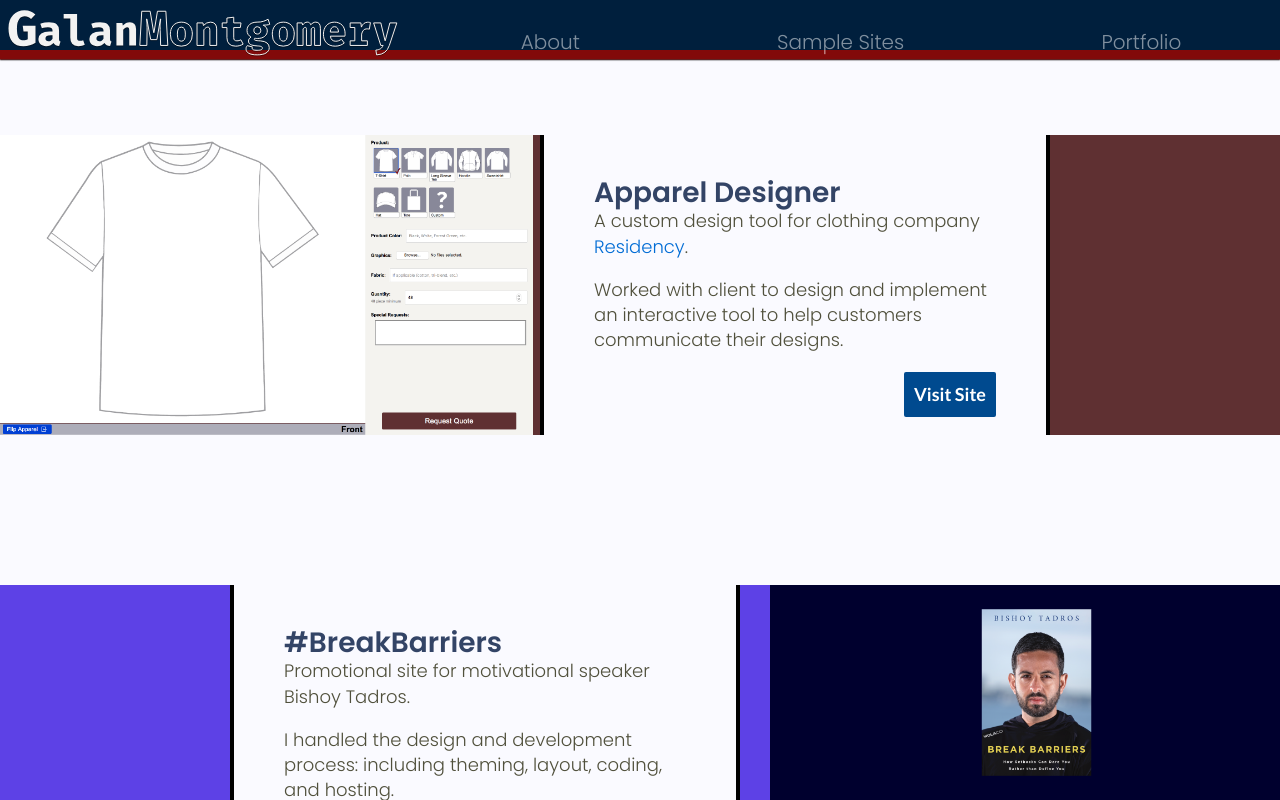
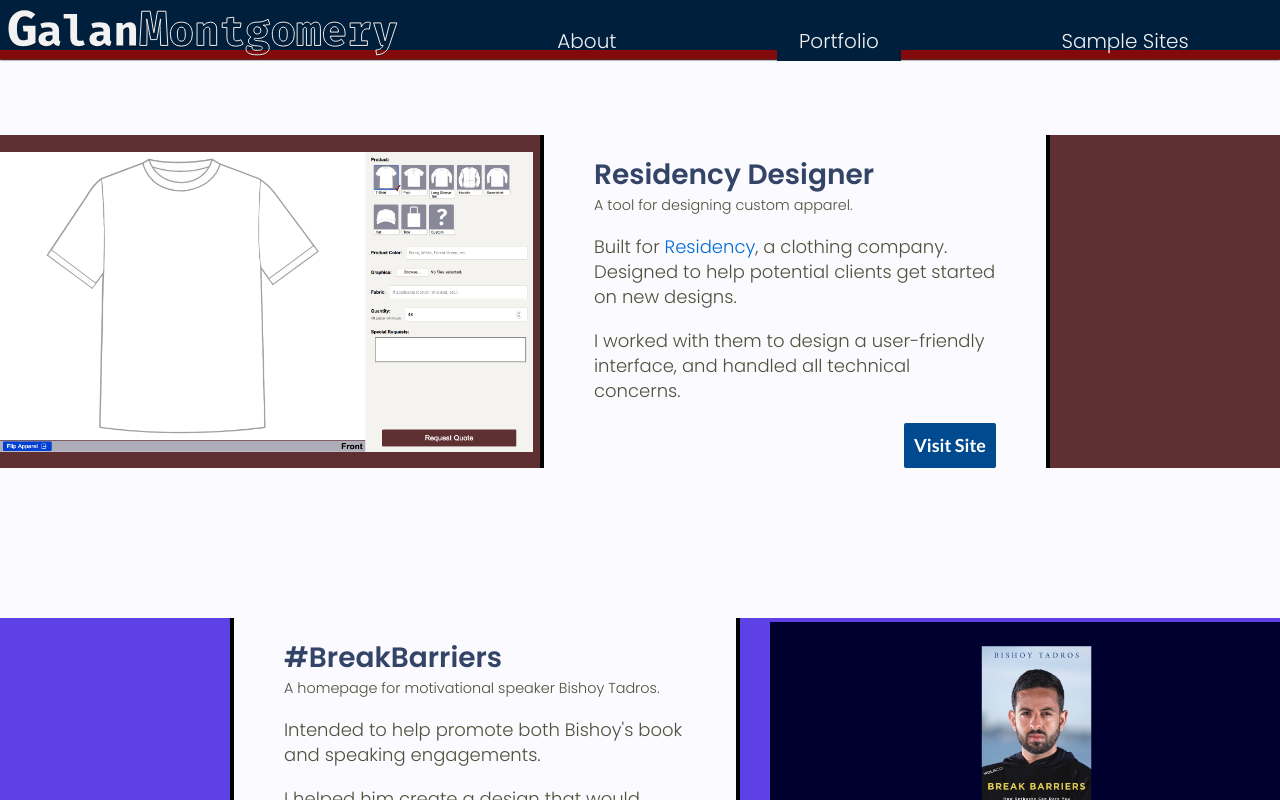
Before and after one commit to GalanCM/Portfolio, a Vue app: page /portfolio in a window 1280 px wide. Shown: the top 800 px of the page. Built offline with nearby package versions, Linux system fonts and the light colour scheme.

Commit message:
Add update portfolio with Designer…
And redo nav links

```diff
--- a/src/components/menu.vue
+++ b/src/components/menu.vue
@@ -4,15 +4,16 @@
       <template slot="header">About Me</template>
       <template slot="subheader">Learn about my development philosophy and background.</template>
     </MenuItem>
-    <MenuItem color="#009086" url="code-samples" style="grid-row: 4">
-      <template slot="header">Sample Sites</template>
-      <template
-        slot="subheader"
-      >Get a feel for my skills via several small web apps, complete with code.</template>
-    </MenuItem>
-    <MenuItem color="#004a8f" url="portfolio" style="grid-row: 6">
+    <MenuItem color="#004a8f" url="portfolio" style="grid-row: 4">
       <template slot="header">Portfolio</template>
       <template slot="subheader">View some of the professional products that I've launched.</template>
+    </MenuItem>
+    <MenuItem color="#009086" url="code-samples" style="grid-row: 6">
+      <template slot="header">Sample Sites</template>
+      <template slot="subheader">
+        Get a feel for my skills via several small web apps, complete with
+        code.
+      </template>
     </MenuItem>
   </section>
 </template>
--- a/src/components/nav_links.vue
+++ b/src/components/nav_links.vue
@@ -1,12 +1,12 @@
 <template>
-  <transition name="fade">
+  <transition name="fly">
     <div class="nav-links" v-show="$route.path !== '/'">
       <router-link to="/" class="home">
-        <img src="@/assets/home.svg">
+        <img src="@/assets/home.svg" />
       </router-link>
       <router-link to="/about">About</router-link>
+      <router-link to="/portfolio">Portfolio</router-link>
       <router-link to="/code-samples">Sample Sites</router-link>
-      <router-link to="/portfolio">Portfolio</router-link>
     </div>
   </transition>
 </template>
@@ -27,15 +27,26 @@
   }
 
   a {
-    margin: auto auto -3px;
+    box-sizing: border-box;
+    margin: auto auto -8px;
+    padding: 6px 18px;
     text-align: center;
-    color: white;
-    opacity: 0.5;
+    color: #fffe;
     font-size: 20px;
-    transition: 350ms opacity ease-in;
+    transition: 500ms transform cubic-bezier(0.61, 1, 0.88, 1);
+    border-width: 0 4px;
+    border-color: transparent;
+    border-style: solid;
 
-    &:hover {
-      opacity: 0.8;
+    &.router-link-active {
+      transition: 500ms transform cubic-bezier(0.61, 1, 0.88, 1),
+        200ms background-color ease-out 0ms;
+      background-color: #001f3d;
+    }
+
+    &:hover:not(.router-link-active) {
+      background-color: #fff2;
+      border-color: #001f3d;
     }
 
     &.home {
@@ -52,12 +63,22 @@
         margin: 0;
       }
     }
+
+    &:nth-child(1) {
+      transition-delay: 150ms;
+    }
+    &:nth-child(2) {
+      transition-delay: 300ms;
+    }
+    &:nth-child(3) {
+      transition-delay: 450ms;
+    }
   }
 }
 
 // TRANSITIONS
-.fade-enter a {
-  opacity: 0;
+.fly-enter a {
+  transform: translateX(100vw);
 }
 </style>
 
--- a/src/views/Portfolio.vue
+++ b/src/views/Portfolio.vue
@@ -28,9 +28,10 @@ export default Vue.extend({
           repoUrl: null,
           image: "screenshots/residency-designer.png",
           video: null,
-          title: "Apparel Designer",
-          tagline: `<p>A custom design tool for clothing company <a href="https://residencyapparel.com" target="_blank" rel="noopener noreferrer">Residency</a>.
-            <p>Worked with client to design and implement an interactive tool to help customers communicate their designs.</p>`
+          title: "Residency Designer",
+          tagline: `<p><small>A tool for designing custom apparel.</small></p>
+            <p>Built for <a href="https://residencyapparel.com" target="_blank" rel="noopener noreferrer">Residency</a>, a clothing company. Designed to help potential clients get started on new designs.</p>
+            <p>I worked with them to design a user-friendly interface, and handled all technical concerns.</p>`
         },
         {
           color: "#5d41e6",
@@ -40,8 +41,9 @@ export default Vue.extend({
           image: "screenshots/breakbarriers.png",
           video: null,
           title: "#BreakBarriers",
-          tagline: `<p>Promotional site for motivational speaker Bishoy Tadros.</p>
-            <p>I handled the design and development process: including theming, layout, coding, and hosting.</p>`
+          tagline: `<p><small>A homepage for motivational speaker Bishoy Tadros.</small></p>
+            <p>Intended to help promote both Bishoy's book and speaking engagements.</p>
+            <p>I helped him create a design that would introduce himself in an engaging way, and built the site on a front-end only stack.</p>`
         }
       ]
     };
```
